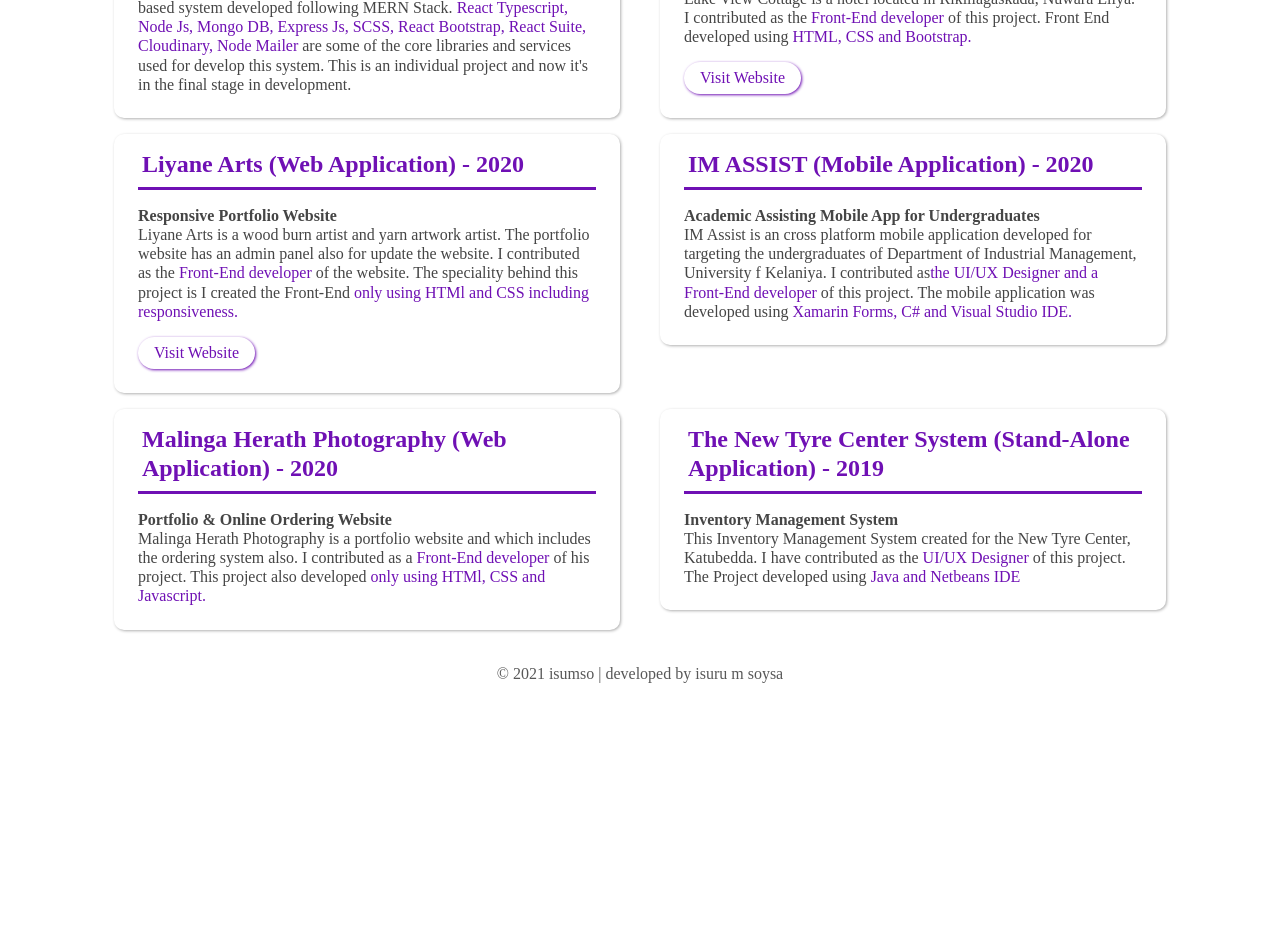
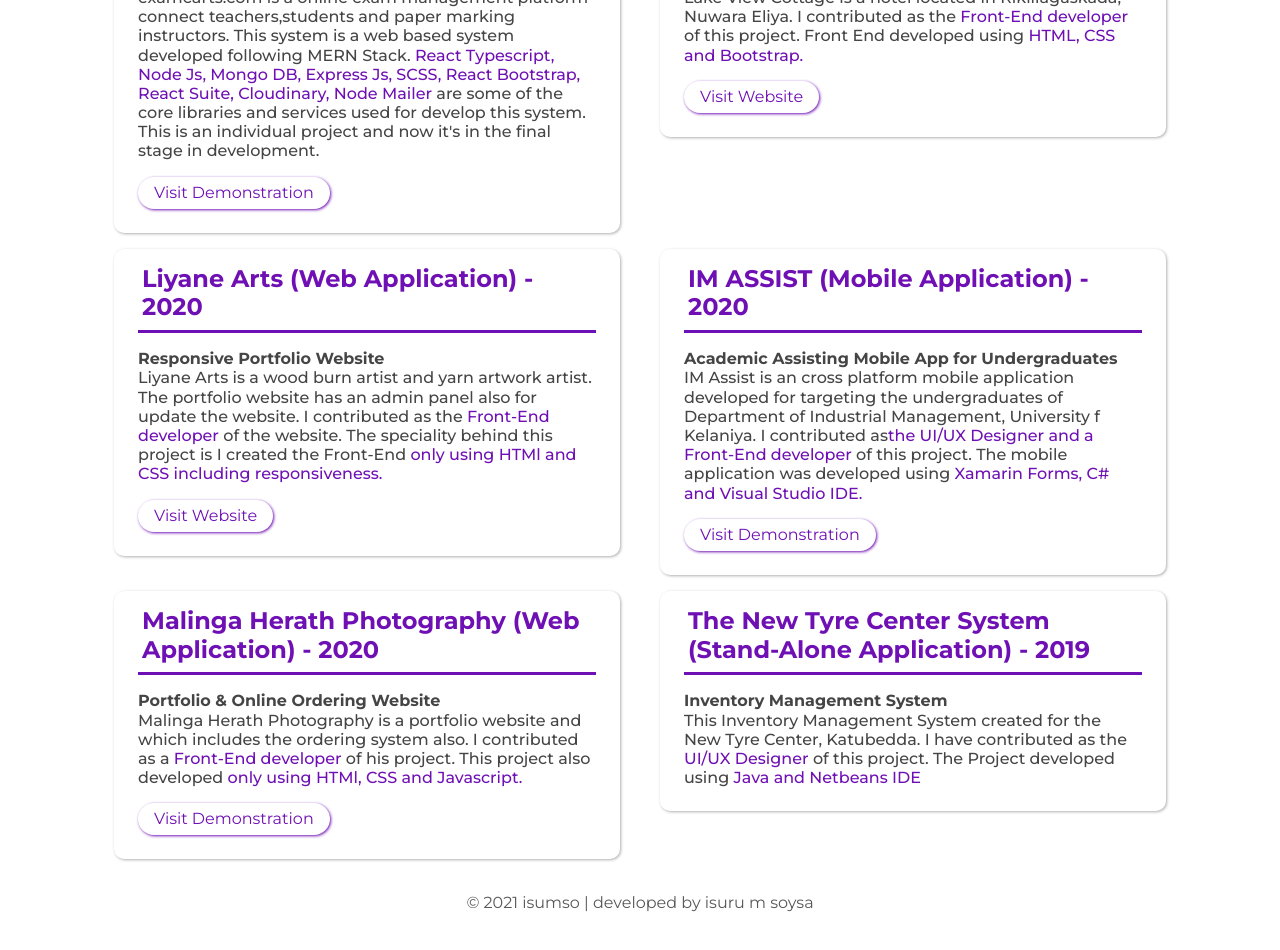
Before and after one commit to IsuruMSoysa/isuruMsoysaPortfolio, a React (Create React App) app in the folder isurumsoysa/: page /projects in a window 1280 px wide. Shown: the part 260-1210 px from the top of the page. Before the commit the page ends 986 px from the top, so only its background shows below. Built offline with nearby package versions, Linux system fonts and the light colour scheme.

Commit message:
Font bug fixed Added new demonstration Added view resume button

```diff
--- a/isurumsoysa/public/index.html
+++ b/isurumsoysa/public/index.html
@@ -7,9 +7,12 @@
     <meta name="theme-color" content="#000000" />
     <meta
       name="description"
-      content="Web site created using create-react-app"
+      content="Isuru M Soysa - Portfolio Website"
     />
     <link rel="apple-touch-icon" href="%PUBLIC_URL%/logo192.png" />
+    <link href=<link rel="preconnect" href="https://fonts.googleapis.com">
+    <link rel="preconnect" href="https://fonts.gstatic.com" crossorigin>
+    <link href="https://fonts.googleapis.com/css2?family=Montserrat:ital,wght@0,100;0,200;0,300;0,400;0,500;0,600;0,700;0,800;0,900;1,100;1,200;1,300;1,400;1,500;1,600;1,700;1,800;1,900&display=swap" rel="stylesheet">
     <!--
       manifest.json provides metadata used when your web app is installed on a
       user's mobile device or desktop. See https://developers.google.com/web/fundamentals/web-app-manifest/
--- a/isurumsoysa/src/App.css
+++ b/isurumsoysa/src/App.css
@@ -1,5 +1,5 @@
 *{
-    font-family: montserrat;
+    font-family: 'Montserrat', sans-serif;
     margin: 0;
     padding: 0;
 }
--- a/isurumsoysa/src/Components/Home.js
+++ b/isurumsoysa/src/Components/Home.js
@@ -38,6 +38,19 @@ function Home() {
                                     </label>
                             </Col>
                         </Row>
+                        <Row>
+                            <Col  className="col-5"></Col>
+                            <Col  className="home-description">
+                                <div className="col-7 pt-1 pb-2">
+                                    <a href="https://drive.google.com/file/d/1ErVsazpkdLUq1GGCGsRWMjg-7BLrkaQN/view?usp=sharing"
+                                       target="_blank"
+                                       rel="noopener noreferrer">
+                                        <button className="visit-website-btn px-3 py-1">
+                                            View My Resume
+                                        </button> </a>
+                                </div>
+                            </Col>
+                    </Row>
                         <Row className="py-2">
                             <Col className="col-5">
                             </Col>
@@ -78,6 +91,7 @@ function Home() {
                                 </Row>
                             </Col>
                         </Row>
+
                 </Col>
                 <Col xs={{ span: 12, order: 1 }} md={{ span: 12, order: 1 }} lg={{ span: 6, order: 2 }}  className="hello-img text-center col-6">
                     <img src={ProfileImage}
--- a/isurumsoysa/src/Components/Projects.js
+++ b/isurumsoysa/src/Components/Projects.js
@@ -20,6 +20,13 @@ function Projects() {
                             are some of the core libraries and services used for develop this system. This is an individual
                             project and now it's in the final stage in development.
                         </h6>
+                    </div>
+                    <div className="py-2">
+                        <a href="https://youtu.be/lT1aFdjK4WM"
+                           target="_blank"
+                           rel="noopener noreferrer">
+                            <button className="visit-website-btn px-3 py-1">
+                                Visit Demonstration</button>  </a>
                     </div>
                 </Col>
                 </Col>
@@ -85,7 +92,15 @@ function Projects() {
                                 and a Front-End developer </span> of this project. The mobile application was developed
                             using   <span style={{color:"#6F10B4"}}>Xamarin Forms, C# and Visual Studio IDE.</span>
                         </h6>
-                    </div></Col>
+                    </div>
+                    <div className="py-2">
+                        <a href="https://youtu.be/Pvlj0cpE2dk"
+                           target="_blank"
+                           rel="noopener noreferrer">
+                            <button className="visit-website-btn px-3 py-1">
+                                Visit Demonstration</button>  </a>
+                    </div>
+                </Col>
                 </Col>
             </Row>
 
@@ -104,6 +119,13 @@ function Projects() {
                             project also developed <span style={{color:"#6F10B4"}}>
                             only using HTMl, CSS and Javascript.</span>
                         </h6>
+                    </div>
+                    <div className="py-2">
+                        <a href="https://youtu.be/liqy5PDu3As"
+                           target="_blank"
+                           rel="noopener noreferrer">
+                            <button className="visit-website-btn px-3 py-1">
+                                Visit Demonstration</button>  </a>
                     </div>
                 </Col></Col>
                 <Col lg={6} md={12} sm={12} xs={12}  className="col-6">
--- a/isurumsoysa/src/Components/UIdesigns.js
+++ b/isurumsoysa/src/Components/UIdesigns.js
@@ -27,6 +27,31 @@ function UIdesigns() {
                                 allow="accelerometer; autoplay; clipboard-write; encrypted-media; gyroscope; picture-in-picture"
                                 allowFullScreen/>
                     </div>
+                </Col>
+            </Row>
+
+            <Row className="project-row my-3 px-4">
+                <Col className="abt-tab-col my-2 py-3 px-4 mx-2">
+                    <div className="abt-tab px-1">
+                        <h4 style={{color:"#6F10B4"}}>Isuru M Soysa - Portfolio Prototype</h4>
+                    </div>
+                    <div className="pt-3">
+                        <h6 style={{color:"#454545"}}>
+                            <h5><b>Portfolio Website</b></h5><br/>
+                            This is the UI/UX prototype design of the website now you are browsing.
+                            I used <span style={{color:"#6F10B4"}}> Figma software </span> for design the prototype.
+                            This project developed using <span style={{color:"#6F10B4"}}>  React. </span>
+
+                        </h6><br/><br/>
+
+                        <h6><b>Watch the UX/UI Demonstration of this website.</b></h6><br/>
+                    </div>
+                    <div className="iframe-container text-center px-4">
+                        <iframe width="840" height="473" src="https://www.youtube.com/embed/9jgVBV7HiHI"
+                                title="YouTube video player" frameBorder="0"
+                                allow="accelerometer; autoplay; clipboard-write; encrypted-media; gyroscope; picture-in-picture"
+                                allowFullScreen/>
+                    </div><br/>
                 </Col>
             </Row>
 
@@ -121,7 +146,6 @@ function UIdesigns() {
                             <span style={{color:"#6F10B4"}}>
                                 <b>UI/UX Designer :</b> Isuru M Soysa<br/>
                                 <b>Front End Developers :</b> Isuru M Soysa, Tharindu Lakmal<br/>
-                                <b>Front End Developer :</b>  Thuvarakan Suppaiah <br/>
                                 <b>Back End Developers :</b>  Isuru Madumadhawa <br/>
                                 <b>UML Designers :</b>  Bashith Piyumal, Tharindu Chaminda, Tharindu Lakmal, Aruni Prasangika <br/>
                                 <b>Graphic Designer and Documentation :</b>  Tharindu Chaminda<br/>
```
Also changed, not shown: isurumsoysa/public/logo192.png (deleted), isurumsoysa/public/logo512.png (deleted).
